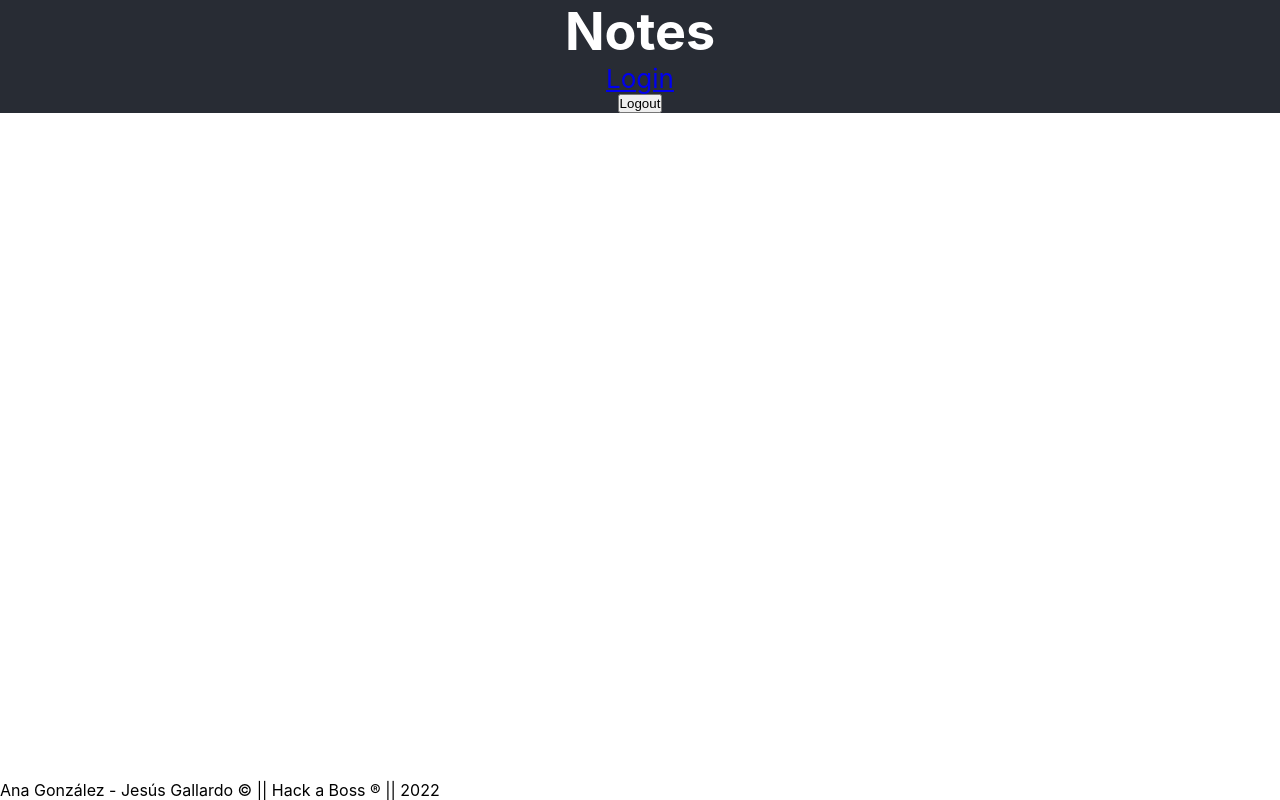
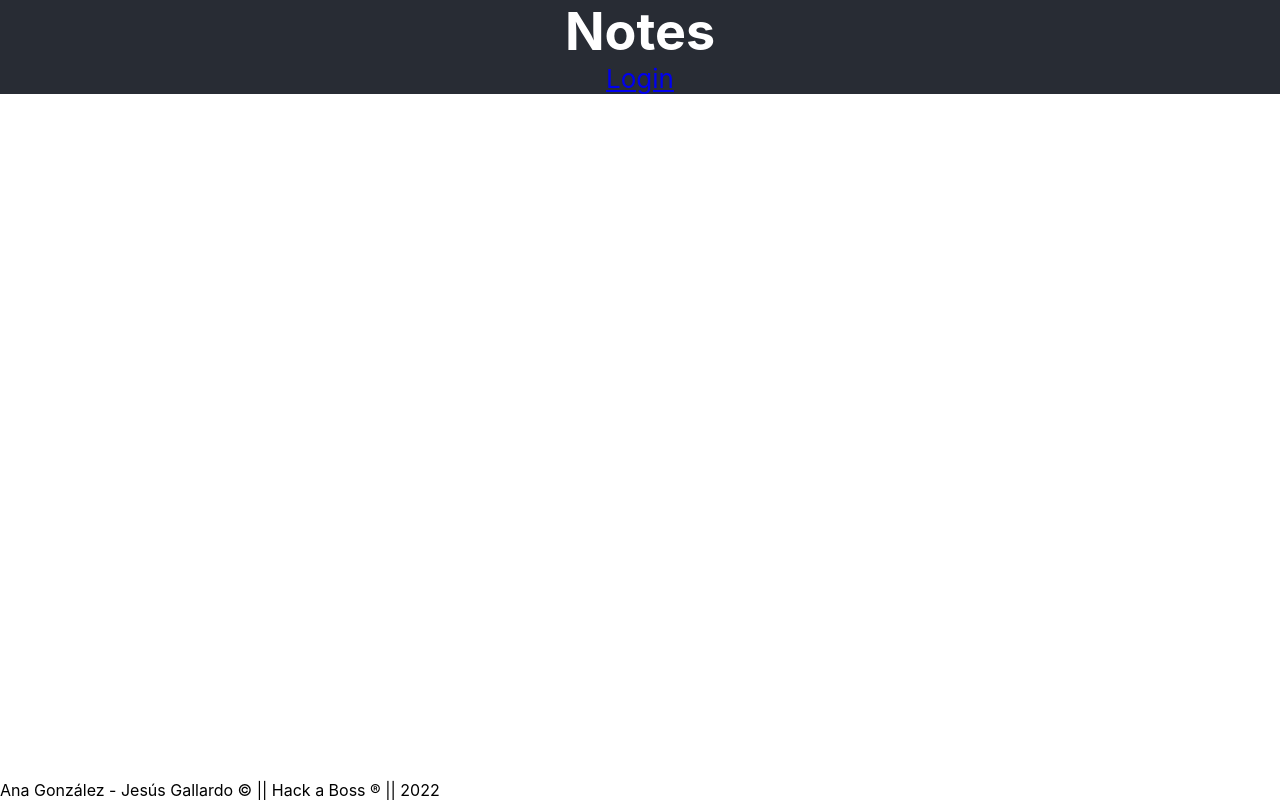
Before and after one commit to Unodecopas/appnotas, a React (Create React App) app in the folder frontend/: page / in a window 1280 px wide. Built offline with nearby package versions, Linux system fonts and the light colour scheme.

Commit message:
fix: logout button visibility

```diff
--- a/frontend/src/components/Header.jsx
+++ b/frontend/src/components/Header.jsx
@@ -14,8 +14,14 @@ const Header = () => {
     return (
         <header className="App-header">
             <h1>Notes</h1>
-            {user ? <p>{user.username}</p> : <Link to="/login">Login</Link>}
-            <button onClick={handleLogout}>Logout</button>
+            {user ? (
+                <>
+                    <p>{user.username}</p>
+                    <button onClick={handleLogout}>Logout</button>
+                </>
+            ) : (
+                <Link to="/login">Login</Link>
+            )}
         </header>
     );
 };
```
